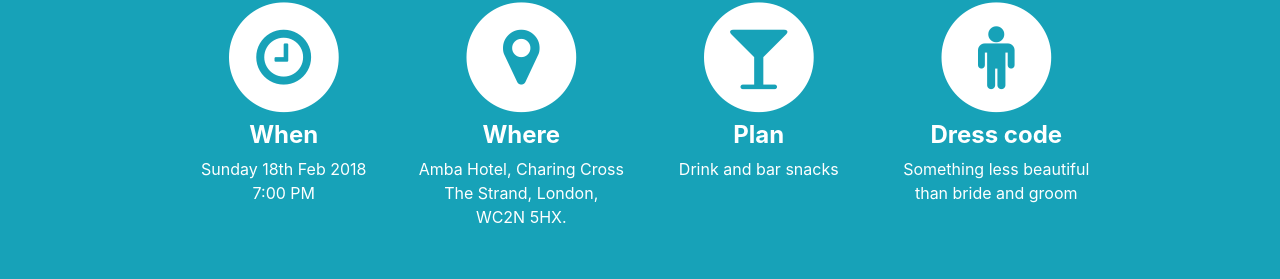
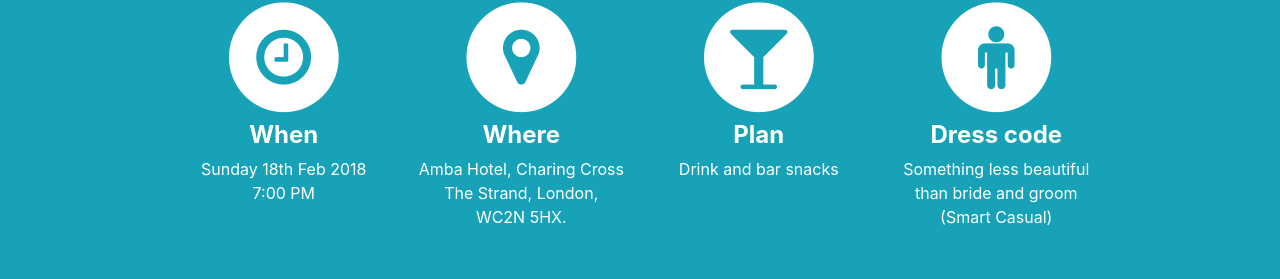
Before and after one commit to kimbennettweddingdrink/kimbennettweddingdrink.github.io, a website with bundled scripts: page index.html in a window 1280 px wide. Shown: the part 2692-2971 px from the top of the page. Built offline with nearby package versions, Linux system fonts and the light colour scheme.

Commit message:
Update index.html

```diff
--- a/index.html
+++ b/index.html
@@ -200,7 +200,7 @@
                   <h4>
                     <strong>Dress code</strong>
                   </h4>
-                  <p>Something less beautiful <br> than bride and groom</p>
+                  <p>Something less beautiful <br> than bride and groom</br>(Smart Casual)</p>
                 </div>
               </div>
             </div>
```
